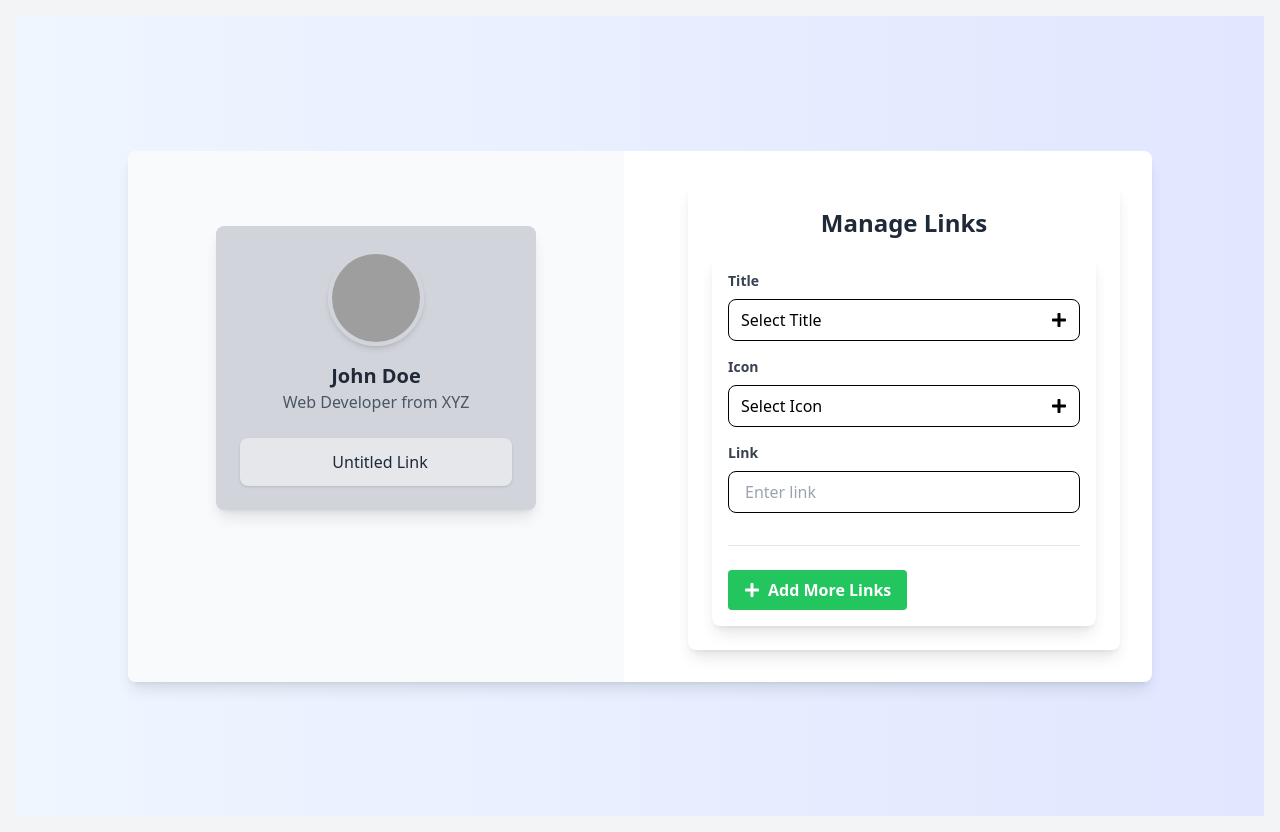
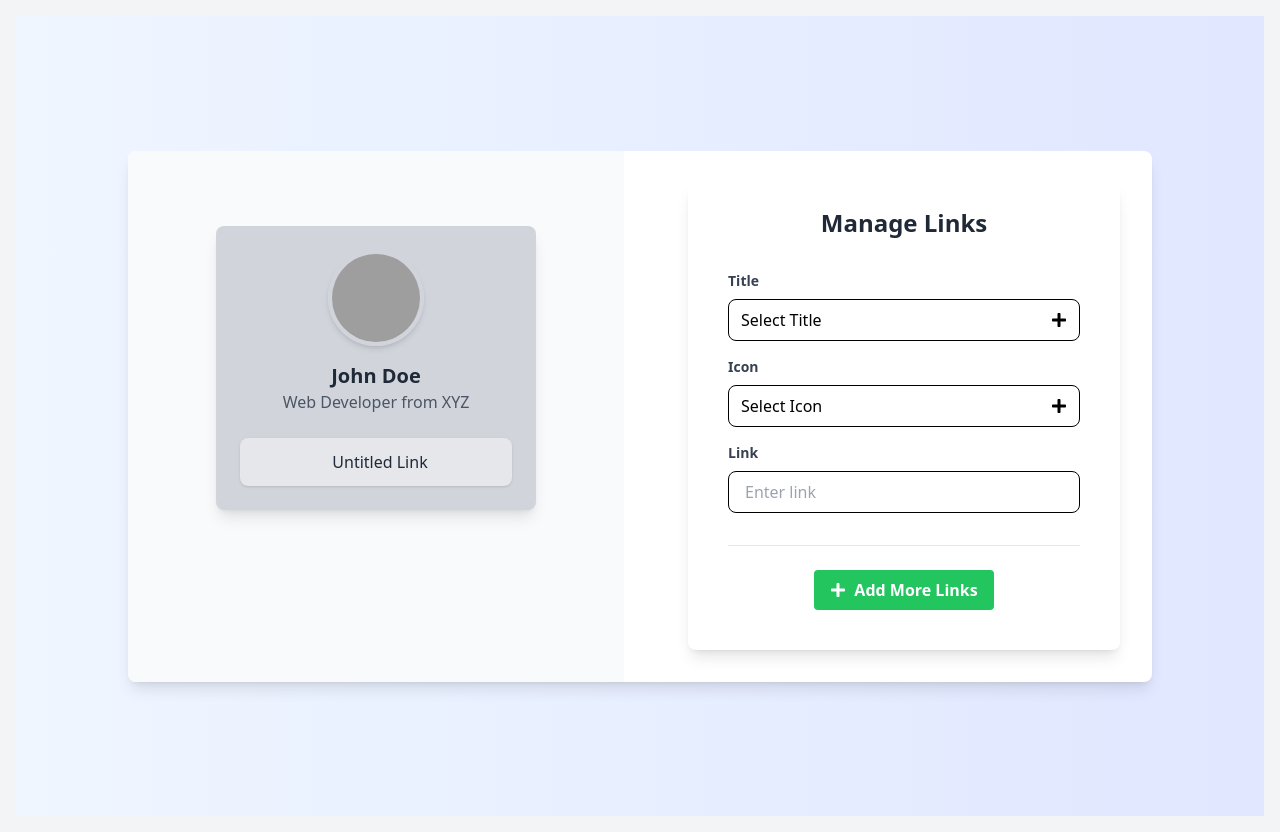
Before and after one commit to Muskan-7867/Linker, a React (Vite) app in the folder frontend/: page /templates/1 in a window 1280 px wide. Built offline with nearby package versions, Linux system fonts and the light colour scheme; grey boxes are pictures that could not be loaded; what tailwindcss-motion would draw is missing.

Commit message:
fix issues

```diff
--- a/frontend/src/components/Form.tsx
+++ b/frontend/src/components/Form.tsx
@@ -63,7 +63,7 @@ const LinkForm: React.FC<LinkFormProps> = ({ links, setLinks }) => {
   };
 
   return (
-    <div className="mt-4 p-4 max-w-lg mx-auto bg-white rounded-lg shadow-lg">
+    <div className="mt-4 p-4 max-w-lg mx-auto bg-white rounded-lg ">
       <div className="max-h-96 overflow-y-auto scrollbar-hidden">
         <div className="space-y-6">
           {links.map((link, index) => (
@@ -110,7 +110,7 @@ const LinkForm: React.FC<LinkFormProps> = ({ links, setLinks }) => {
                   <FaPlus />
                 </div>
                 {iconDropdownOpen && activeIndex === index && (
-                  <div className="absolute mt-1 w-full bg-white border rounded-lg shadow-lg z-10">
+                  <div className="absolute mt-1 w-full bg-white border rounded-lg  z-10">
                     {titles.map((title, i) => (
                       <div
                         key={i}
@@ -137,7 +137,7 @@ const LinkForm: React.FC<LinkFormProps> = ({ links, setLinks }) => {
               </div>
             </div>
           ))}
-
+          <div className="flex justify-center">
             <button
               type="button"
               onClick={handleAddLink}
@@ -147,6 +147,9 @@ const LinkForm: React.FC<LinkFormProps> = ({ links, setLinks }) => {
               Add More Links
             </button>
           </div>
+
+
+        </div>
       </div>
     </div>
   );
```
Lines whose indentation alone changed are shown as unchanged.
